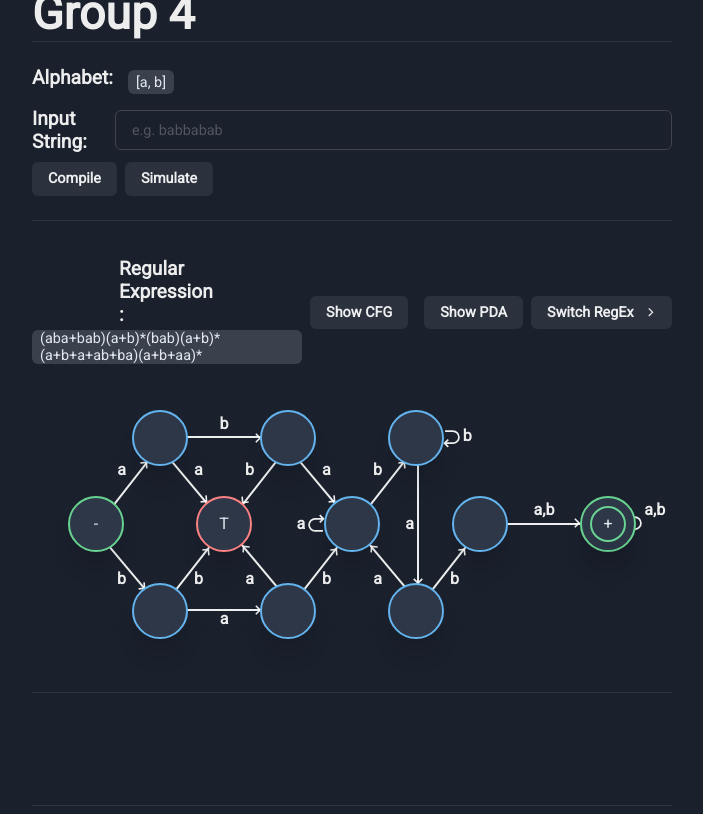
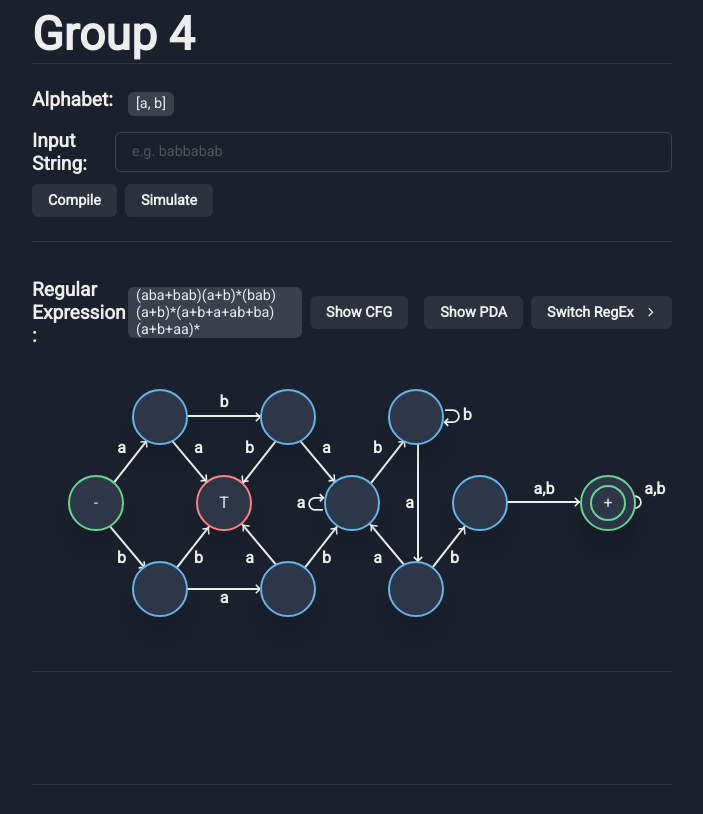
Before and after one commit to Kaezie/AutomataDFA, a Next.js app: page / in a window 1280 px wide. Shown: the whole page, without its empty margins (288-991 px from the left). Built offline with nearby package versions, Linux system fonts and the light colour scheme.

Commit message:
change view

```diff
--- a/components/components/BottomSection.js
+++ b/components/components/BottomSection.js
@@ -25,12 +25,12 @@ const RightBox = ({
         <Flex
           align="center"
           my="3"
-          direction="row"
+          direction={["column","column", "row", "row", "row", "row"]}
           justify={["flex-end", null, "flex-end", null, null, "space-between"]}
         >
           <Flex
               align="center"
-              direction={["column","column", "column","column", "column", "column"]}
+              direction={["row","row", "row", "row", "row", "row"]}
               display={["flex", "flex", "flex", "flex", "flex", "flex"]}
             >
               <Heading
```
